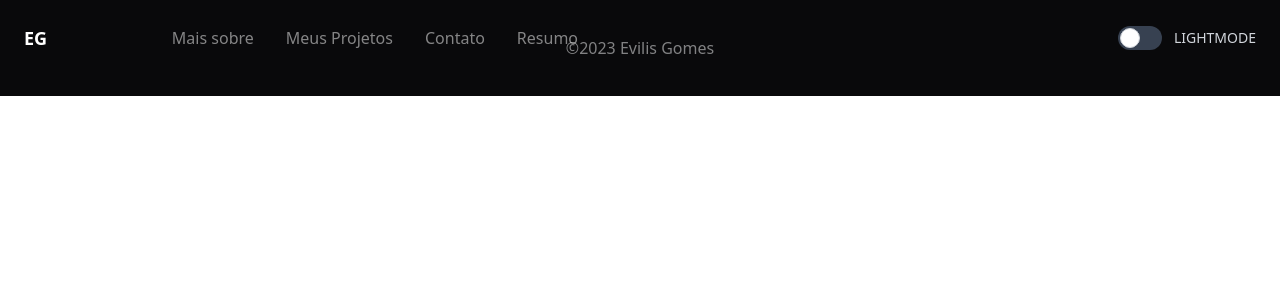
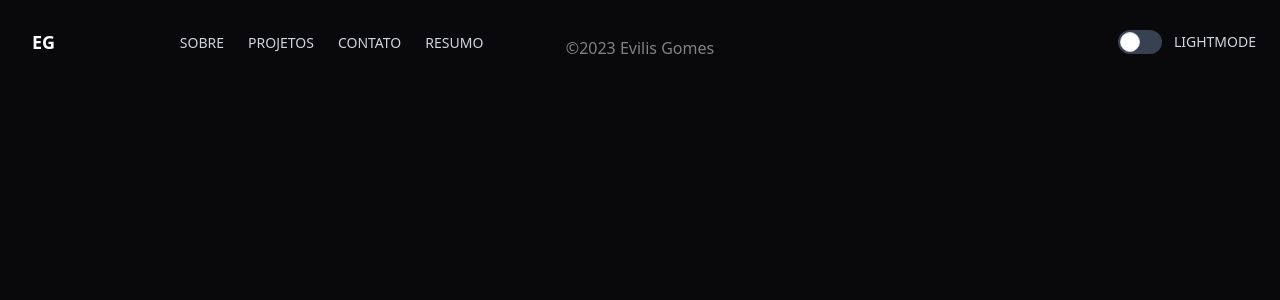
Before and after one commit to EvilisGlenio/glenio-dev, a Next.js app: page /components/Header in a window 1280 px wide. Shown: the top 300 px of the page. Built offline with nearby package versions, Linux system fonts and the light colour scheme.

Commit message:
ajustments

```diff
--- a/app/components/Context/themeContextWrapper.tsx
+++ b/app/components/Context/themeContextWrapper.tsx
@@ -23,8 +23,9 @@ const ThemeContextWrapper: React.FC<ThemeContextProps> = ({ children }) => {
   };
 
   useEffect(() => {
-    if (theme === "light") document.body.classList.remove("dark");
-    else document.body.classList.add("dark");
+    if (theme === "light")
+      document.body.classList.remove("dark", "bg-zinc-950");
+    else document.body.classList.add("dark", "bg-zinc-950");
   }, [theme]);
 
   return (
--- a/app/components/Header/content.tsx
+++ b/app/components/Header/content.tsx
@@ -12,13 +12,13 @@ export const ContentA = [
   {
     index: 1,
     href: "/",
-    menu: "Mais sobre",
+    menu: "Sobre",
     icon: <IoMdContact />,
   },
   {
     index: 2,
     href: "/",
-    menu: "Meus Projetos",
+    menu: "Projetos",
     icon: <HiMiniSquares2X2 />,
   },
   {
@@ -44,10 +44,14 @@ interface contentProps {
 
 export const Content = ({ href, index, menu }: contentProps) => {
   return (
-    <li key={index}>
-      <Link className="opacity-50 hover:opacity-100 " href={href}>
+    <li className=" group relative rounded-m hover:animate-pulse " key={index}>
+      <Link
+        className="text-sm dark:text-gray-300 dark:hover:text-gray-50 uppercase"
+        href={href}
+      >
         {menu}
       </Link>
+      <div className="absolute left-0 w-0 h-[2px] bg-gray-50 group-hover:w-full group-hover:ease-in-out  group-hover:duration-500" />
     </li>
   );
 };
--- a/app/components/Header/page.tsx
+++ b/app/components/Header/page.tsx
@@ -10,12 +10,12 @@ import MobileMenu from "./mobileMenu";
 const Header = () => {
   const { currentMode } = useContext(MenuContext);
   return (
-    <section className="fixed top-0 flex w-full items-center justify-between p-6 dark:bg-zinc-950">
-      <h1 className="text-lg font-extrabold dark:text-white">
+    <section className="fixed top-0 flex w-full items-center justify-between p-6 dark:bg-zinc-950 ">
+      <h1 className="px-2 py-1 rounded-md dark:hover:bg-zinc-900 text-lg font-extrabold dark:text-white">
         <Link href={"/"}>EG</Link>
       </h1>
 
-      <ul className="flex w-2/3 max-w-7xl items-center justify-start gap-8 max-md:hidden dark:text-white ">
+      <ul className="flex w-2/3 max-w-7xl items-center justify-start gap-6 max-md:hidden dark:text-white ">
         {ContentA.map(({ href, index, menu }) => {
           return <Content index={index} href={href} key={index} menu={menu} />;
         })}
--- a/app/layout.tsx
+++ b/app/layout.tsx
@@ -30,8 +30,8 @@ export default function RootLayout({
 }) {
   return (
     <ThemeContextWrapper>
-      <html lang="en">
-        <body className="relative h-screen dark">
+      <html lang="en" className="  ">
+        <body className="relative h-full dark">
           <MenuContextWrapper>
             <Header />
           </MenuContextWrapper>
```
